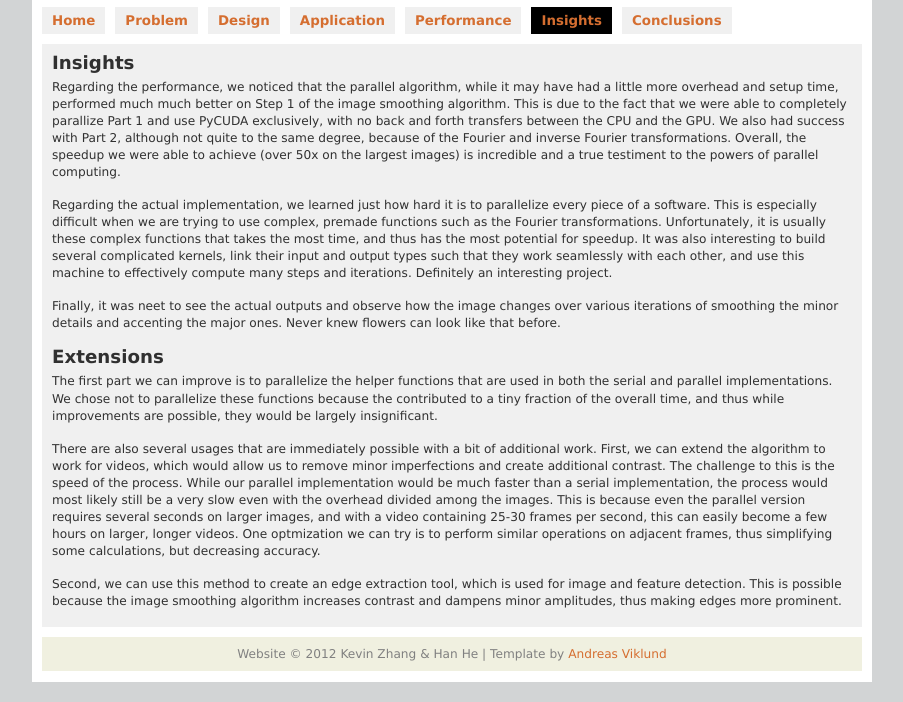
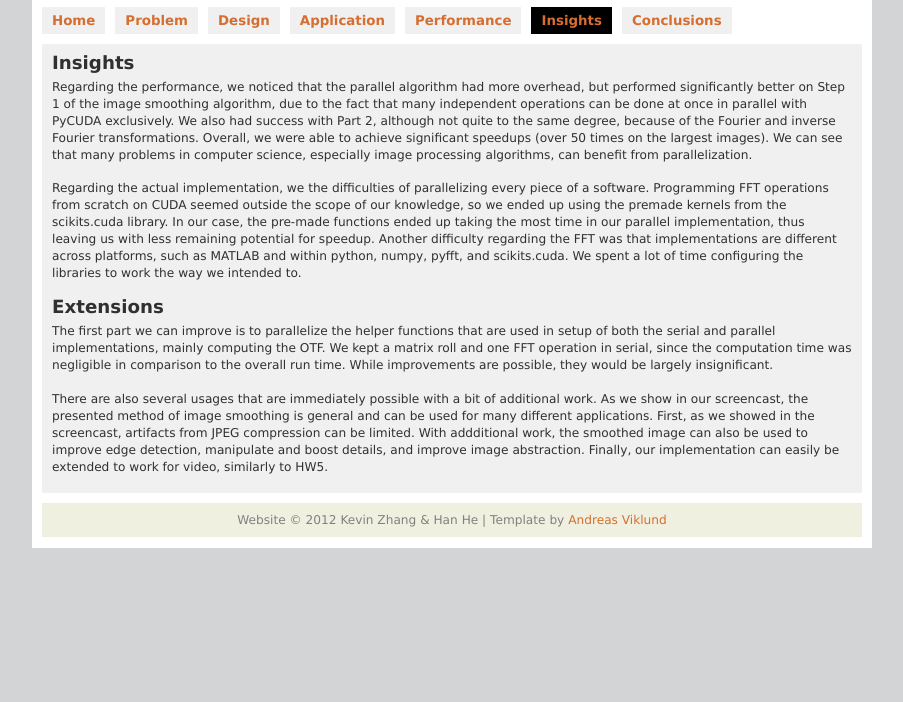
Before and after one commit to kjzhang/kzhang-cs205-l0-smoothing-webpage, a plain HTML site: page insights.html in a window 1280 px wide. Shown: the part 133-835 px from the top of the page, without its empty margins (188-1091 px from the left). After the commit the page ends 800 px from the top, so only its background shows below. Drawn offline with Linux system fonts and the light colour scheme.

Commit message:
Update insights

```diff
--- a/insights.html
+++ b/insights.html
@@ -39,22 +39,38 @@
 <div class="singlecontent">
     <h2>Insights</h2>
     <p>
-        Regarding the performance, we noticed that the parallel algorithm, while it may have had a little more overhead and setup time, performed much much better on Step 1 of the image smoothing algorithm. This is due to the fact that we were able to completely parallize Part 1 and use PyCUDA exclusively, with no back and forth transfers between the CPU and the GPU. We also had success with Part 2, although not quite to the same degree, because of the Fourier and inverse Fourier transformations. Overall, the speedup we were able to achieve (over 50x on the largest images) is incredible and a true testiment to the powers of parallel computing.
+        Regarding the performance, we noticed that the parallel algorithm had more overhead, but
+        performed significantly better on Step 1 of the image smoothing algorithm, due to the fact
+        that many independent operations can be done at once in parallel with PyCUDA exclusively.
+        We also had success with Part 2, although not quite to the same degree, because of the
+        Fourier and inverse Fourier transformations. Overall, we were able to achieve significant
+        speedups (over 50 times on the largest images). We can see that many problems in computer
+        science, especially image processing algorithms, can benefit from parallelization.
     </p>
     <p>
-        Regarding the actual implementation, we learned just how hard it is to parallelize every piece of a software. This is especially difficult when we are trying to use complex, premade functions such as the Fourier transformations. Unfortunately, it is usually these complex functions that takes the most time, and thus has the most potential for speedup. It was also interesting to build several complicated kernels, link their input and output types such that they work seamlessly with each other, and use this machine to effectively compute many steps and iterations. Definitely an interesting project.
+        Regarding the actual implementation, we the difficulties of parallelizing every piece of a
+        software. Programming FFT operations from scratch on CUDA seemed outside the scope of our
+        knowledge, so we ended up using the premade kernels from the scikits.cuda library. In our
+        case, the pre-made functions ended up taking the most time in our parallel implementation,
+        thus leaving us with less remaining potential for speedup. Another difficulty regarding the
+        FFT was that implementations are different across platforms, such as MATLAB and within python,
+        numpy, pyfft, and scikits.cuda. We spent a lot of time configuring the libraries to work
+        the way we intended to.
+    </p>
+    <h2>Extensions</h2>
+    <p>
+        The first part we can improve is to parallelize the helper functions that are used in setup of
+        both the serial and parallel implementations, mainly computing the OTF. We kept a matrix roll and
+        one FFT operation in serial, since the computation time was negligible in comparison to the overall
+        run time. While improvements are possible, they would be largely insignificant.
     </p>
     <p>
-        Finally, it was neet to see the actual outputs and observe how the image changes over various iterations of smoothing the minor details and accenting the major ones. Never knew flowers can look like that before.
-    <h2>Extensions</h2>
-    <p>
-        The first part we can improve is to parallelize the helper functions that are used in both the serial and parallel implementations. We chose not to parallelize these functions because the contributed to a tiny fraction of the overall time, and thus while improvements are possible, they would be largely insignificant.
-    </p>
-    <p>
-        There are also several usages that are immediately possible with a bit of additional work. First, we can extend the algorithm to work for videos, which would allow us to remove minor imperfections and create additional contrast. The challenge to this is the speed of the process. While our parallel implementation would be much faster than a serial implementation, the process would most likely still be a very slow even with the overhead divided among the images. This is because even the parallel version requires several seconds on larger images, and with a video containing 25-30 frames per second, this can easily become a few hours on larger, longer videos. One optmization we can try is to perform similar operations on adjacent frames, thus simplifying some calculations, but decreasing accuracy.
-    </p>
-    <p>
-        Second, we can use this method to create an edge extraction tool, which is used for image and feature detection. This is possible because the image smoothing algorithm increases contrast and dampens minor amplitudes, thus making edges more prominent.
+        There are also several usages that are immediately possible with a bit of additional work. As we
+        show in our screencast, the presented method of image smoothing is general and can be used for
+        many different applications. First, as we showed in the screencast, artifacts from JPEG compression
+        can be limited. With addditional work, the smoothed image can also be used to improve edge detection,
+        manipulate and boost details, and improve image abstraction. Finally, our implementation can easily
+        be extended to work for video, similarly to HW5.
     </p>
 </div>
 <!-- / Single content block -->
```
